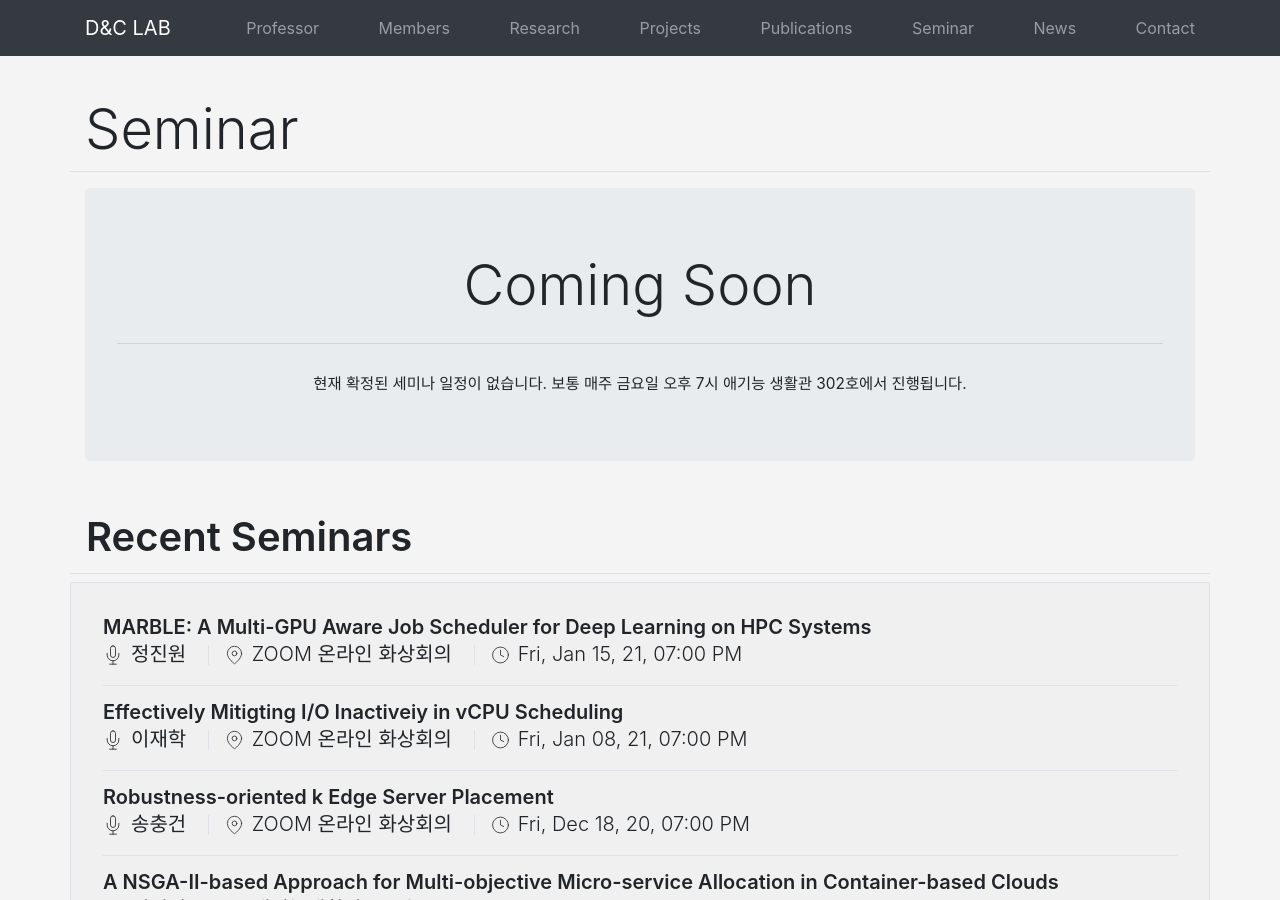
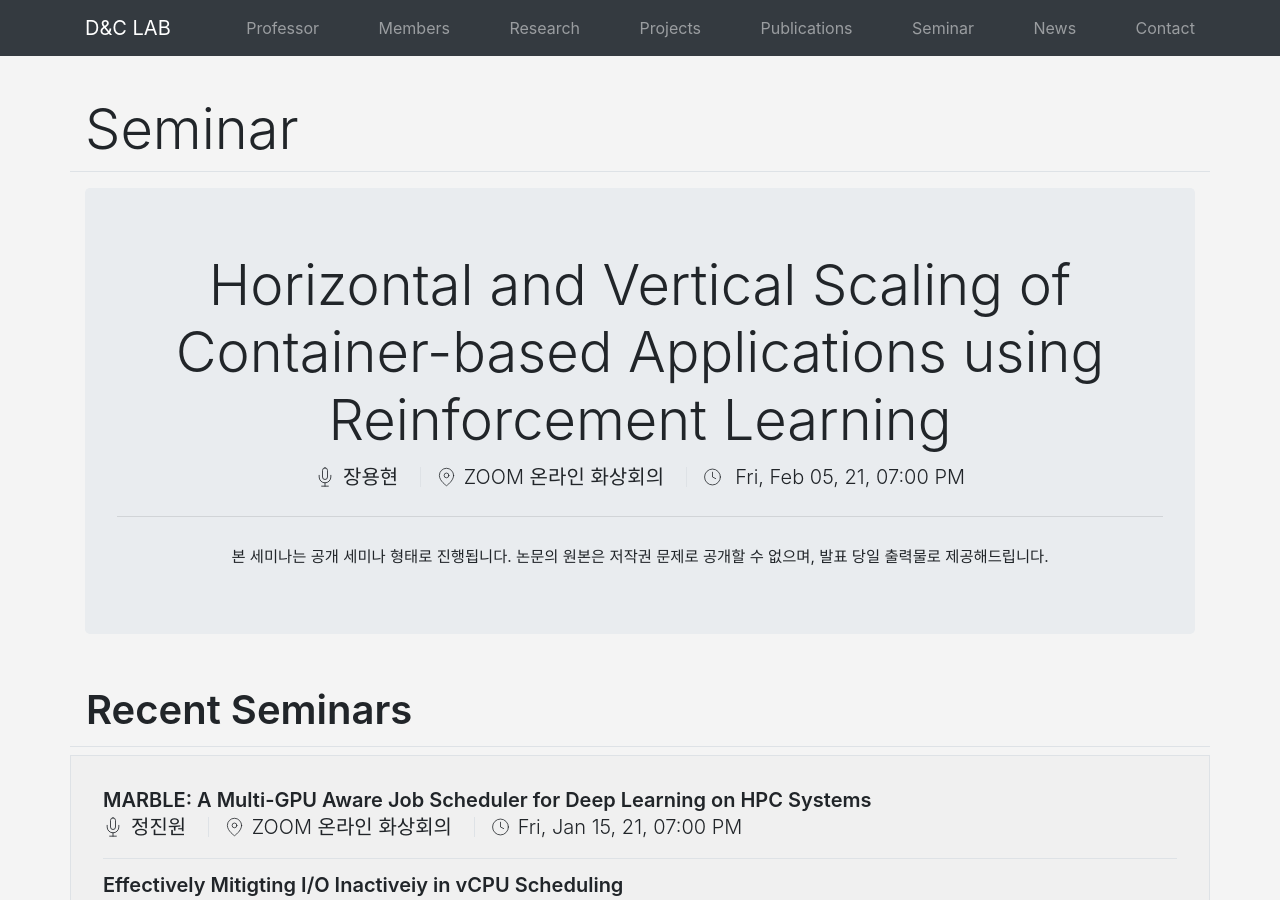
Before and after one commit to KU-Cloud/ku-cloud.github.io, a Jekyll site: the page built from seminar.html, in a window 1280 px wide and 900 px high. Built offline with Jekyll 4.4.1, drawn with Linux system fonts in a browser that asks for light colours.

Commit message:
update seminars

```diff
--- a/_data/seminars.yaml
+++ b/_data/seminars.yaml
@@ -667,3 +667,7 @@
   date: 2021-01-15T19:00:00.000+0900
   speacker: 정진원
   location: ZOOM 온라인 화상회의
+- title: 'Horizontal and Vertical Scaling of Container-based Applications using Reinforcement Learning'
+  date: 2021-02-05T19:00:00.000+0900
+  speacker: 장용현
+  location: ZOOM 온라인 화상회의
```
